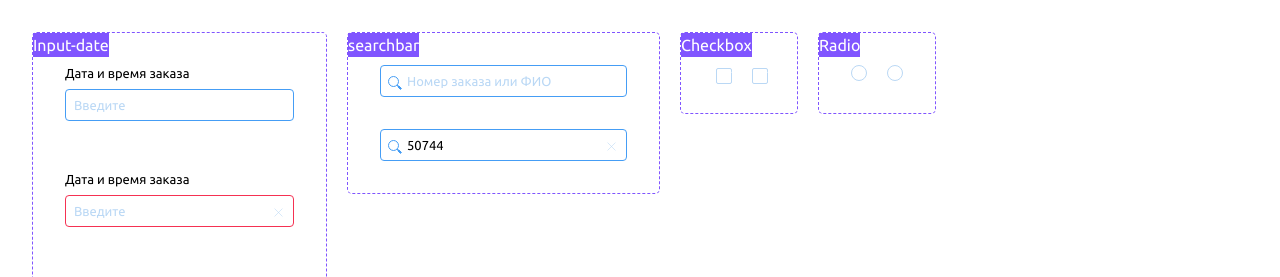
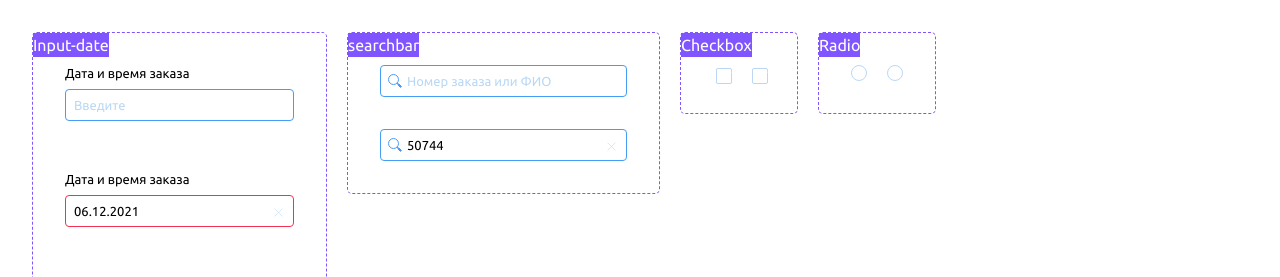
Before and after one commit to sponfin/admin-panel, a React (Create React App) app: page / in a window 1280 px wide. Shown: the top 277 px of the page. Built offline with nearby package versions, Linux system fonts and the light colour scheme.

Commit message:
Добавлен defaultValue; исправлено условие отображение блока иконки-крестик

```diff
--- a/src/components/Input/Input.jsx
+++ b/src/components/Input/Input.jsx
@@ -9,16 +9,15 @@ import styles from "./Input.module.css";
 
 export const Input = ({
   isError = false,
-  isLocked = false,
+
   isDisabled = false,
   placeholder = "Введите",
-  type = "datetime",
+  type = "text",
+  defaultValue,
   value,
   view,
   id,
   className,
-  isNotEmpty,
-
   ...props
 }) => {
   const classWrapperInputDate = cn(styles._, className);
@@ -26,38 +25,31 @@ export const Input = ({
   const classThemeInput = cn(styles.input, {
     [styles.inputSearch]: view === "search",
     [styles.input_error]: isError,
-    [styles.input_locked]: isLocked,
+    [styles.input_locked]: isDisabled,
   });
 
   return (
     <div className={classWrapperInputDate}>
       <div className={styles.wrapper}>
-        {view === "search" && (
-          <div className={styles.iconSearch}>
-            <IconSearch stroke="#459df5" width="16px" height="16px" />
-          </div>
-        )}
+        {view === "search" && <IconSearch className={styles.iconSearch} />}
 
         <input
           id={id}
           value={value}
+          defaultValue={defaultValue}
           className={classThemeInput}
           placeholder={placeholder}
           type={type}
           disabled={isDisabled}
         />
 
-        {isNotEmpty && (
+        {defaultValue && (
           <button className={styles.btnClear}>
-            <IconXLarge stroke="#bad8f5" width="9px" height="9px" />
+            <IconXLarge className={styles.btnClearIcon} />
           </button>
         )}
 
-        {isLocked && (
-          <div className={styles.iconLocked}>
-            <IconLocked fill="#000000" width="16px" height="16px" />
-          </div>
-        )}
+        {isDisabled && <IconLocked className={styles.iconLocked} />}
       </div>
     </div>
   );
--- a/src/components/Input/Input.module.css
+++ b/src/components/Input/Input.module.css
@@ -43,6 +43,12 @@
   position: absolute;
   right: 5px;
 }
+
+.btnClearIcon {
+  stroke: #bad8f5;
+  width: 9px;
+  height: 9px;
+}
 .input_error {
   border: 1px solid #f53152;
 }
@@ -60,12 +66,19 @@
 
 .iconLocked {
   position: absolute;
-  top: 7px;
+  top: 9px;
   right: 10px;
+
+  fill: #000000;
+  width: 16px;
+  height: 16px;
 }
 
 .iconSearch {
   position: absolute;
   top: 8px;
   left: 7px;
+  stroke: #459df5;
+  width: 16px;
+  height: 16px;
 }
--- a/src/modules/UiKit/UiKit.jsx
+++ b/src/modules/UiKit/UiKit.jsx
@@ -37,8 +37,8 @@ export const UiKit = () => {
         />
         <Input
           id="Input2"
+          defaultValue="06.12.2021"
           isError
-          isNotEmpty={true}
           htmlFor="Input3"
           className={styles.blockWrapperInputDate}
         />
@@ -49,8 +49,7 @@ export const UiKit = () => {
         />
         <Input
           id="Input3"
-          value="06.12.2021"
-          isLocked
+          defaultValue="06.12.2021"
           isDisabled={true}
           className={styles.blockWrapperInputDate}
         />
@@ -68,8 +67,7 @@ export const UiKit = () => {
         <Input
           view="search"
           placeholder="Номер заказа или ФИО"
-          value="50744"
-          isNotEmpty={true}
+          defaultValue="50744"
           className={styles.blockWrapperSearchbar}
         />
       </div>
```
